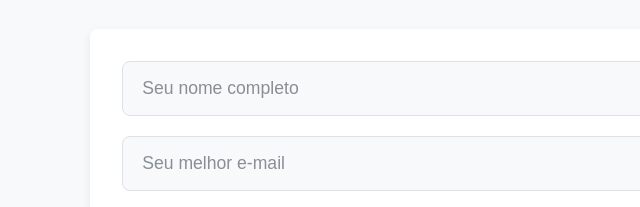
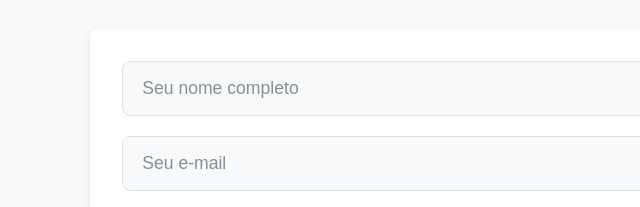
Before and after one commit to enchentes-Global-Solution/landing-page-gs, a plain HTML site: page index.html in a window 1280 px wide. Shown: the part 4660-4867 px from the top of the page, 0-640 px from the left. Drawn offline with Linux system fonts and the light colour scheme.

Commit message:
Ajuste final

```diff
--- a/index.html
+++ b/index.html
@@ -155,7 +155,7 @@
           <p>Preencha o formulário para receber alertas personalizados. Faça parte da nossa comunidade de prevenção.</p>
           <form id="formCadastro" class="form-style">
             <input type="text" id="nome" placeholder="Seu nome completo" required aria-label="Nome completo">
-            <input type="email" id="email" placeholder="Seu melhor e-mail" required aria-label="E-mail">
+            <input type="email" id="email" placeholder="Seu e-mail" required aria-label="E-mail">
             <input type="password" id="senha" placeholder="Crie uma senha segura" required aria-label="Senha">
             <input type="text" id="cep" placeholder="Seu CEP (ex: 01234-567)" required aria-label="CEP">
             <button type="submit" class="cta-button">Cadastrar Agora</button>
```
